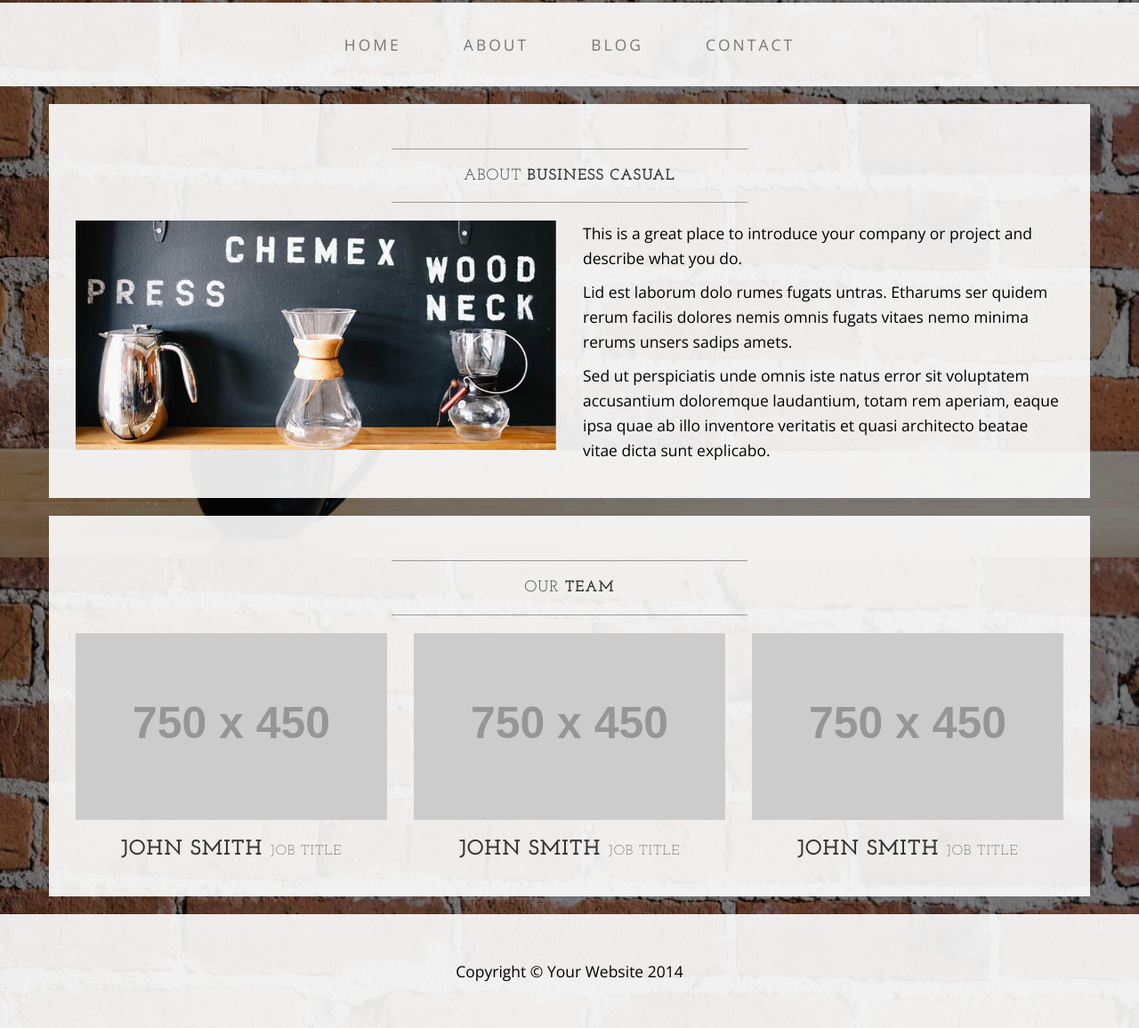
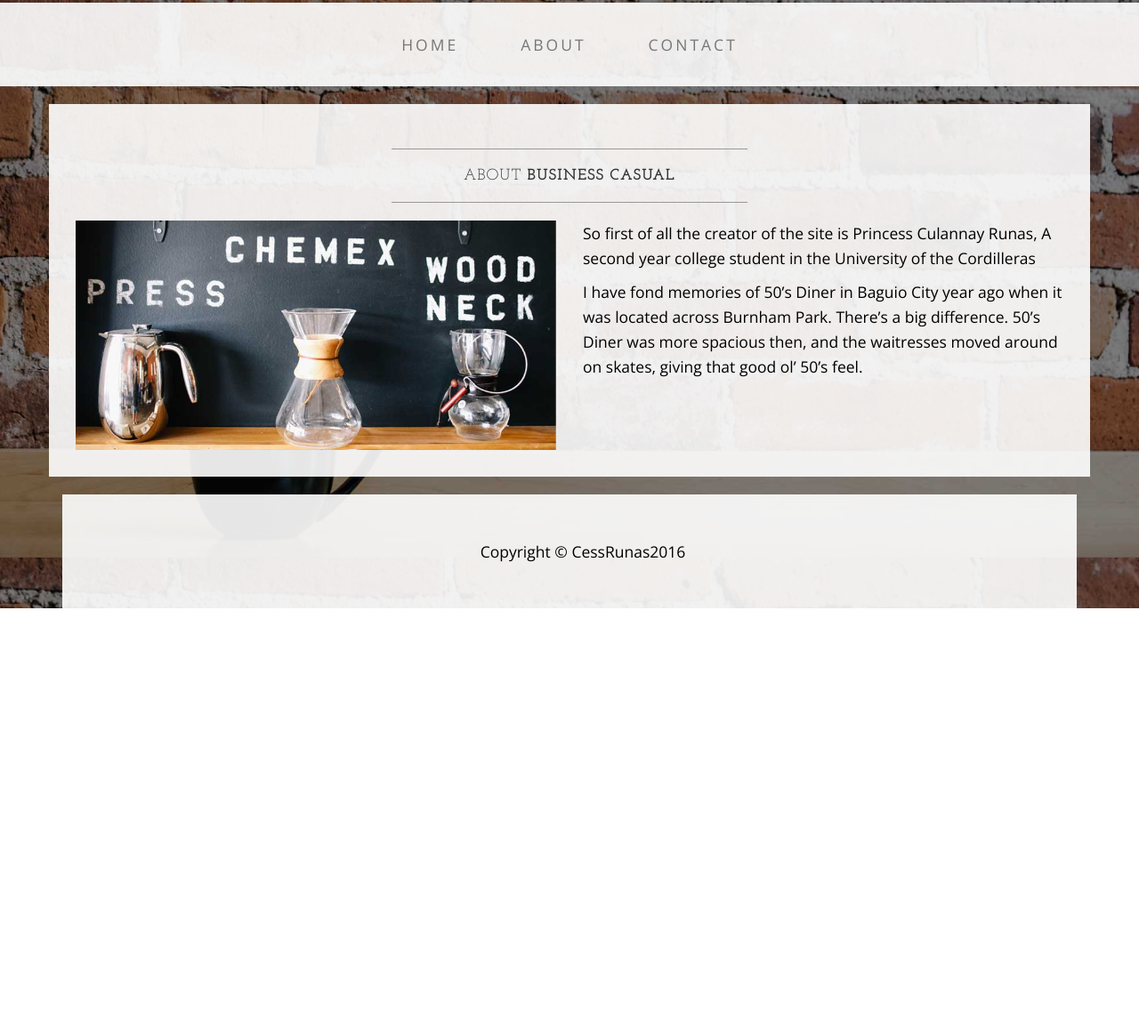
Before and after one commit to cessrunas/50-s-Diner, a plain HTML site: page about.html in a window 1280 px wide. Shown: the part 173-1329 px from the top of the page at 89% size. After the commit the page ends 857 px from the top, so only its background shows below. Drawn offline with nearby package versions, Linux system fonts and the light colour scheme; placeholder pictures from the web are drawn by us.

Commit message:
Update about.html

```diff
--- a/about.html
+++ b/about.html
@@ -9,7 +9,7 @@
     <meta name="description" content="">
     <meta name="author" content="">
 
-    <title>About - Business Casual - Start Bootstrap Theme</title>
+    <title>About Business Casual</title>
 
     <!-- Bootstrap Core CSS -->
     <link href="css/bootstrap.min.css" rel="stylesheet">
@@ -58,9 +58,7 @@
                     <li>
                         <a href="about.html">About</a>
                     </li>
-                    <li>
-                        <a href="blog.html">Blog</a>
-                    </li>
+
                     <li>
                         <a href="contact.html">Contact</a>
                     </li>
@@ -86,53 +84,19 @@
                     <img class="img-responsive img-border-left" src="img/slide-2.jpg" alt="">
                 </div>
                 <div class="col-md-6">
-                    <p>This is a great place to introduce your company or project and describe what you do.</p>
-                    <p>Lid est laborum dolo rumes fugats untras. Etharums ser quidem rerum facilis dolores nemis omnis fugats vitaes nemo minima rerums unsers sadips amets.</p>
-                    <p>Sed ut perspiciatis unde omnis iste natus error sit voluptatem accusantium doloremque laudantium, totam rem aperiam, eaque ipsa quae ab illo inventore veritatis et quasi architecto beatae vitae dicta sunt explicabo.</p>
+                    <p>So first of all the creator of the site is Princess Culannay Runas, A second year college student in the University of the Cordilleras</p>
+                    <p>I have fond memories of 50’s Diner in Baguio City year ago when it was located across Burnham Park. There’s a big difference. 50’s Diner was more spacious then, and the waitresses moved around on skates, giving that good ol’ 50’s feel.</p>
+
                 </div>
                 <div class="clearfix"></div>
             </div>
         </div>
 
-        <div class="row">
-            <div class="box">
-                <div class="col-lg-12">
-                    <hr>
-                    <h2 class="intro-text text-center">Our
-                        <strong>Team</strong>
-                    </h2>
-                    <hr>
-                </div>
-                <div class="col-sm-4 text-center">
-                    <img class="img-responsive" src="http://placehold.it/750x450" alt="">
-                    <h3>John Smith
-                        <small>Job Title</small>
-                    </h3>
-                </div>
-                <div class="col-sm-4 text-center">
-                    <img class="img-responsive" src="http://placehold.it/750x450" alt="">
-                    <h3>John Smith
-                        <small>Job Title</small>
-                    </h3>
-                </div>
-                <div class="col-sm-4 text-center">
-                    <img class="img-responsive" src="http://placehold.it/750x450" alt="">
-                    <h3>John Smith
-                        <small>Job Title</small>
-                    </h3>
-                </div>
-                <div class="clearfix"></div>
-            </div>
-        </div>
-
-    </div>
-    <!-- /.container -->
-
-    <footer>
+        <footer>
         <div class="container">
             <div class="row">
                 <div class="col-lg-12 text-center">
-                    <p>Copyright &copy; Your Website 2014</p>
+                    <p>Copyright &copy; CessRunas2016</p>
                 </div>
             </div>
         </div>
@@ -143,7 +107,3 @@
 
     <!-- Bootstrap Core JavaScript -->
     <script src="js/bootstrap.min.js"></script>
-
-</body>
-
-</html>
```
